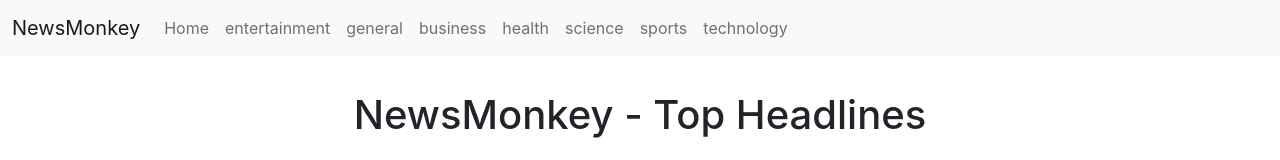
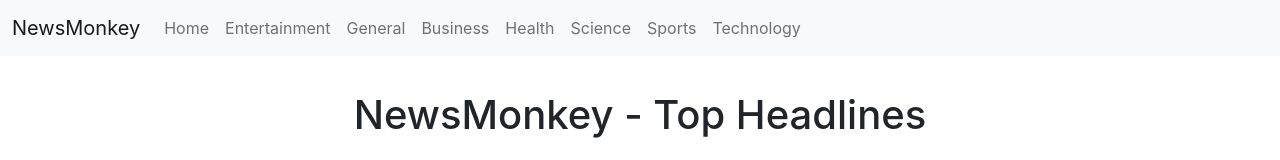
Before and after one commit to eagleeye-2022/newsapp, a React (Create React App) app: page / in a window 1280 px wide. Shown: the top 160 px of the page. Built offline with nearby package versions, Linux system fonts and the light colour scheme; no server answers.

Commit message:
31-day-work-completed

```diff
--- a/package.json
+++ b/package.json
@@ -8,6 +8,7 @@
     "@testing-library/user-event": "^13.5.0",
     "react": "^18.2.0",
     "react-dom": "^18.2.0",
+    "react-router-dom": "^6.22.3",
     "react-scripts": "5.0.1",
     "web-vitals": "^2.1.4"
   },
--- a/src/App.js
+++ b/src/App.js
@@ -3,13 +3,31 @@
 import React, { Component } from 'react'
 import NavBar from './components/NavBar'
 import News from './components/News'
+import {
+  BrowserRouter as Router,
+  Routes,
+  Route,
+
+} from "react-router-dom";
+
 
 export default class App extends Component {
   render() {
     return (
       <div>
-       <NavBar/>
-       <News pageSize={5} country="in" category="sports"/>
+        <Router>
+          <NavBar/>
+          <Routes>
+            <Route exact path="/" element={<News key="general" pageSize={5} country="in" category="general"/>}></Route>
+            <Route exact path="/entertainment" element={<News key="entertainment" pageSize={5} country="in" category="entertainment"/>}></Route>
+            <Route exact path="/general" element={<News key="general" pageSize={5} country="in" category="general"/>}></Route>
+            <Route exact path="/business" element={<News key="business" pageSize={5} country="in" category="business"/>}></Route>
+            <Route exact path="/health" element={<News key="health" pageSize={5} country="in" category="health"/>}></Route>
+            <Route exact path="/science" element={<News key="science" pageSize={5} country="in" category="science"/>}></Route>
+            <Route exact path="/sports" element={<News key="sports" pageSize={5} country="in" category="sports"/>}></Route>
+            <Route exact path="/technology" element={<News key="technology" pageSize={5} country="in" category="technology"/>}></Route>
+          </Routes>
+       </Router>
       </div>
     )
   }
--- a/src/components/NavBar.js
+++ b/src/components/NavBar.js
@@ -1,4 +1,5 @@
 import React, { Component } from 'react'
+import { Link } from 'react-router-dom'
 
 export class NavBar extends Component {
 
@@ -8,22 +9,22 @@
 
         <nav className="navbar navbar-expand-lg navbar-light bg-light">
             <div className="container-fluid">
-                <a className="navbar-brand" href="/">NewsMonkey</a>
+                <Link className="navbar-brand" to="/">NewsMonkey</Link>
                 <button className="navbar-toggler" type="button" data-bs-toggle="collapse" data-bs-target="#navbarSupportedContent" aria-controls="navbarSupportedContent" aria-expanded="false" aria-label="Toggle navigation">
                 <span className="navbar-toggler-icon"></span>
                 </button>
                 <div className="collapse navbar-collapse" id="navbarSupportedContent">
                 <ul className="navbar-nav me-auto mb-2 mb-lg-0">
                     <li className="nav-item">
-                      <a className="nav-link " aria-current="page" href="/">Home</a>
+                      <Link className="nav-link " aria-current="page" to="/">Home</Link>
                     </li>
-                    <li className="nav-item"><a className="nav-link" href="/">entertainment</a></li>
-                    <li className="nav-item"><a className="nav-link" href="/">general</a></li>
-                    <li className="nav-item"><a className="nav-link" href="/">business</a></li>
-                    <li className="nav-item"><a className="nav-link" href="/">health</a></li>
-                    <li className="nav-item"><a className="nav-link" href="/">science</a></li>
-                    <li className="nav-item"><a className="nav-link" href="/">sports</a></li>
-                    <li className="nav-item"><a className="nav-link" href="/">technology</a></li>
+                    <li className="nav-item"><Link className="nav-link" to="/entertainment">Entertainment</Link></li>
+                    <li className="nav-item"><Link className="nav-link" to="/general">General</Link></li>
+                    <li className="nav-item"><Link className="nav-link" to="/business">Business</Link></li>
+                    <li className="nav-item"><Link className="nav-link" to="/health">Health</Link></li>
+                    <li className="nav-item"><Link className="nav-link" to="/science">Science</Link></li>
+                    <li className="nav-item"><Link className="nav-link" to="/sports">Sports</Link></li>
+                    <li className="nav-item"><Link className="nav-link" to="/technology">Technology</Link></li>
 
                 </ul>
                 </div>
--- a/src/components/News.js
+++ b/src/components/News.js
@@ -25,7 +25,7 @@
     }
 
     async componentDidMount() {
-      let url = `https://newsapi.org/v2/top-headlines?country=in&category=${this.props.category}&apiKey=5bb951e9fb08414d99a33970651ab076&page=1&pageSize=${this.props.pageSize}`;
+      let url = `https://newsapi.org/v2/top-headlines?country=${this.props.country}&category=${this.props.category}&apiKey=5bb951e9fb08414d99a33970651ab076&page=1&pageSize=${this.props.pageSize}`;
       this.setState({ loading: true });
       let data = await fetch(url);
       let parsedData = await data.json();
@@ -37,7 +37,7 @@
     }
 
     handlePrevChange =async ()=> {
-      let url = `https://newsapi.org/v2/top-headlines?country=in&category=${this.props.category}&apiKey=5bb951e9fb08414d99a33970651ab076&page=${this.state.page-1}&pageSize=${this.props.pageSize}`;
+      let url = `https://newsapi.org/v2/top-headlines?country=${this.props.country}&category=${this.props.category}&apiKey=5bb951e9fb08414d99a33970651ab076&page=${this.state.page-1}&pageSize=${this.props.pageSize}`;
       this.setState({ loading: true });
       let data = await fetch(url);
       let parsedData = await data.json();
@@ -51,7 +51,7 @@
     handleNextChange = async ()=> {
 
       if(!(this.state.page + 1 > Math.ceil(this.state.articlestotalResults/this.props.pageSize))) {
-        let url = `https://newsapi.org/v2/top-headlines?country=in&category=${this.props.category}&apiKey=5bb951e9fb08414d99a33970651ab076&page=${this.state.page+1}&pageSize=${this.props.pageSize}`;
+        let url = `https://newsapi.org/v2/top-headlines?country=${this.props.country}&category=${this.props.category}&apiKey=5bb951e9fb08414d99a33970651ab076&page=${this.state.page+1}&pageSize=${this.props.pageSize}`;
         this.setState({ loading: true });
         let data = await fetch(url);
         let parsedData = await data.json();
```
Also changed, not shown: 1 other file (tests, documents, lock files or other folders).
